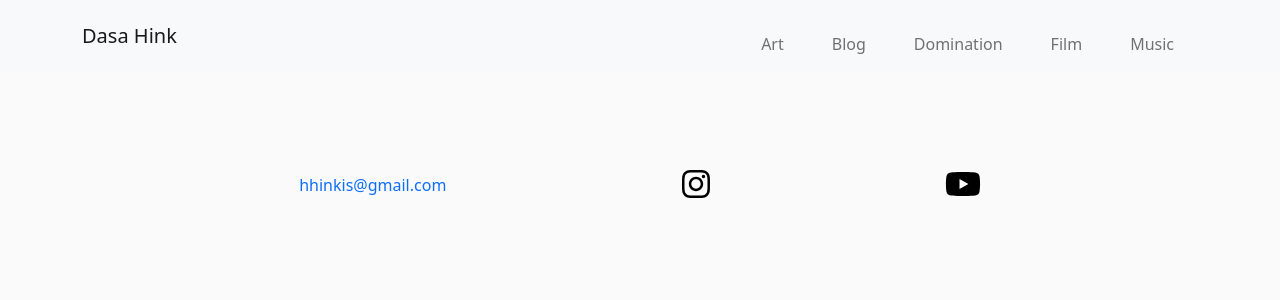
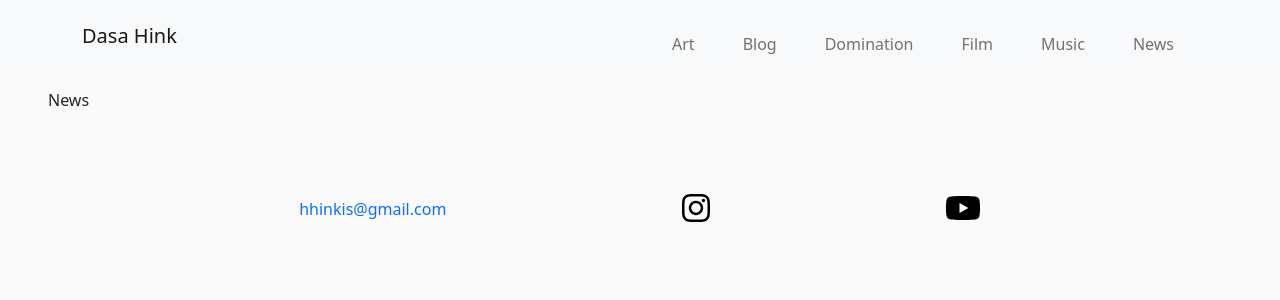
Before and after one commit to federerkristijan/dasahink, a React (Create React App) app: page /news in a window 1280 px wide. Shown: the top 300 px of the page. Built offline with nearby package versions, Linux system fonts and the light colour scheme.

Commit message:
news.jsx and routes created

```diff
--- a/src/App.js
+++ b/src/App.js
@@ -12,6 +12,7 @@ import Blog from "./views/Blog";
 import Domination from "./views/Domination";
 import Film from "./views/Film";
 import Music from "./views/Music";
+import News from "./views/News";
 import NotFound from "./NotFound";
 
 // import "./App.css";
@@ -31,6 +32,7 @@ function App() {
               <Route path="art" element={<Art />} />
               <Route path="/blog" element={<Blog />} />
               <Route path="/domination" element={<Domination />} />
+              <Route path="/news" element={<News />} />
               <Route path="/film" element={<Film />} />
               <Route path="/music" element={<Music />} />
               <Route element={NotFound} />
--- a/src/components/Navbar.jsx
+++ b/src/components/Navbar.jsx
@@ -19,6 +19,7 @@ function BasicExample() {
             <Nav.Link href="/domination">Domination</Nav.Link>
             <Nav.Link href="/film">Film</Nav.Link>
             <Nav.Link href="/music">Music</Nav.Link>
+            <Nav.Link href="/news">News</Nav.Link>
             {/* <NavDropdown
               title="Members Area"
               className="dropdown"
--- /dev/null
+++ b/src/views/News.jsx
@@ -0,0 +1,9 @@
+import React from 'react'
+
+const News = () => {
+  return (
+    <div>News</div>
+  )
+}
+
+export default News
```
